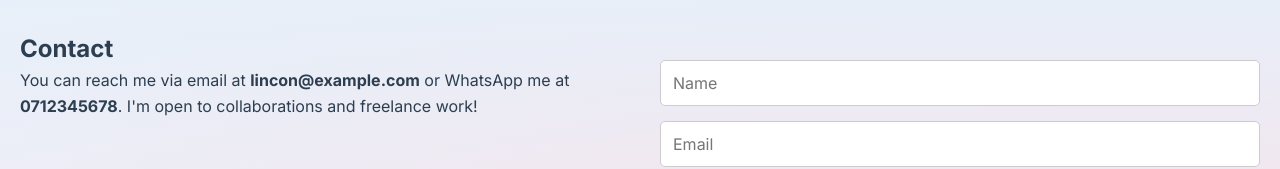
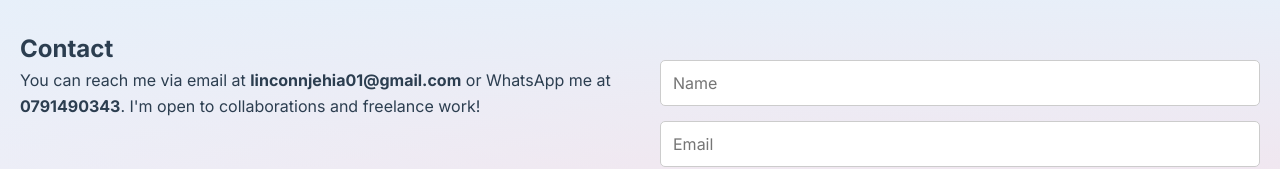
Before and after one commit to lincon-njehia/portfolio, a plain HTML site: page index.html in a window 1280 px wide. Shown: the part 1059-1228 px from the top of the page. Drawn offline with Linux system fonts and the light colour scheme.

Commit message:
Update index.html

```diff
--- a/index.html
+++ b/index.html
@@ -133,7 +133,7 @@
   <section class="contact-section" id="contact">
     <div class="contact-text">
       <h2>Contact</h2>
-      <p>You can reach me via email at <strong>lincon@example.com</strong> or WhatsApp me at <strong>0712345678</strong>. I'm open to collaborations and freelance work!</p>
+      <p>You can reach me via email at <strong>linconnjehia01@gmail.com</strong> or WhatsApp me at <strong>0791490343</strong>. I'm open to collaborations and freelance work!</p>
     </div>
     <div class="contact-form">
       <form>
```
